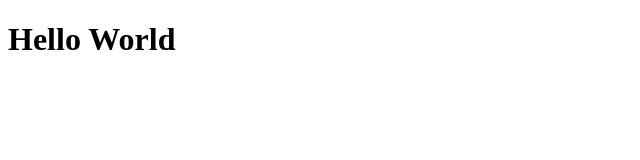
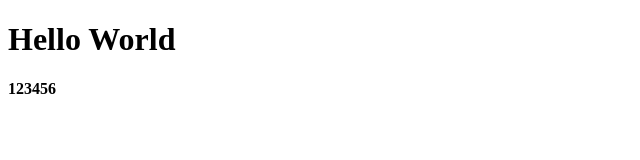
Before and after one commit to yoan17081945/latihan_S.E-revou, a plain HTML site: page index.html in a window 1280 px wide. Shown: the full height of the page, 0-640 px from the left. Drawn offline with Linux system fonts and the light colour scheme.

Commit message:
second  commit

```diff
--- a/index.html
+++ b/index.html
@@ -5,5 +5,6 @@
     </head>
     <body>
         <h1>Hello World</h1>
+        <h4>123456</h4>
     </body>
 </html>
```
